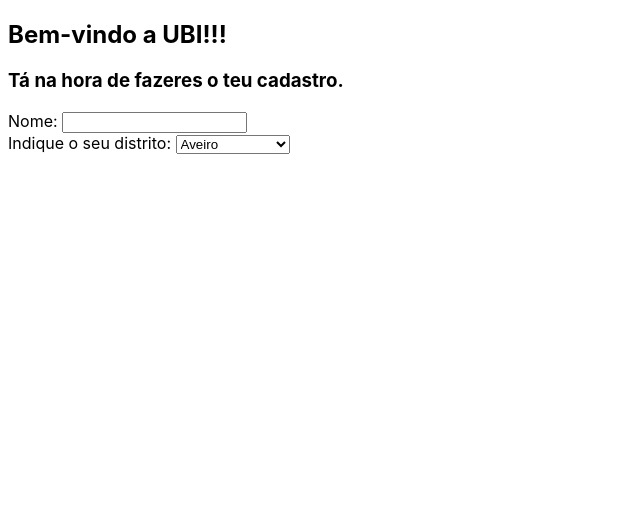
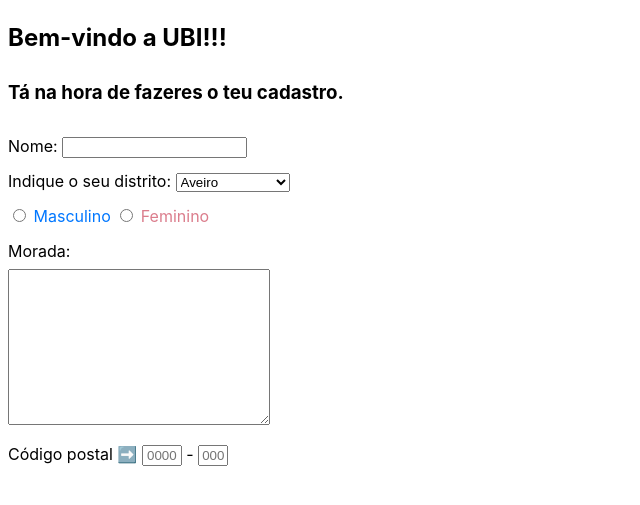
Before and after one commit to RiseGhost/porgramWEB, a PHP site: page / in a window 1280 px wide. Shown: the top 505 px of the page, without its empty margins (0-640 px from the left). Run offline with PHP 8.4, Linux system fonts and the light colour scheme.

Commit message:
update 0.2.2

```diff
--- a/Ficha 2/Formulário Novos Alunos/index.html
+++ b/Ficha 2/Formulário Novos Alunos/index.html
@@ -30,7 +30,17 @@
                 <option value="Viana do Castelo">Castelo</option>
                 <option value="Vila Real">Vila Real</option>
                 <option value="Viseu">Viseu</option>
-            </select>
+            </select><br>
+            <input type="radio" name="genero" value="Masculino">
+            <label for="Masculino" id="LabelMasculino">Masculino</label>
+            <input type="radio" name="genero" value="Feminino">
+            <label for="Feminino" id="LabelFeminina">Feminino</label><br>
+            Morada:<br>
+            <textarea name="Morada" id="TextMorada" cols="30" rows="10"></textarea> <br>
+            Código postal ➡️
+            <input type="text" id="postalCode4" placeholder="0000" maxlength="4">
+            -
+            <input type="text" id="postalCode3" placeholder="000" maxlength="3">
         </form>
     </body>
 </html>
--- a/Ficha 2/Formulário Novos Alunos/style.css
+++ b/Ficha 2/Formulário Novos Alunos/style.css
@@ -6,4 +6,23 @@
 
 .formulario{
     width: 80%;
+    line-height: 35px;
 }
+
+.formulario #LabelMasculino{
+    color: rgb(0, 119, 255);
+}
+
+.formulario #LabelFeminina{
+    color: rgb(219, 125, 140);
+}
+
+.formulario #postalCode4{
+    text-align: center;
+    width: 32px;
+}
+
+.formulario #postalCode3{
+    text-align: center;
+    width: 22px;
+}
--- a/Primeiro Site/pratica1.html
+++ b/Primeiro Site/pratica1.html
@@ -74,7 +74,7 @@
             <p>Telemóvel</p>
             <input type="tel" name="telemovel" class="TextBox">
             <p>Mensagem</p>
-            <textarea name="CaixaDeDuvidas" cols="30" rows="10" class="Duvida">Indique-nos a sua dúvida</textarea>
+            <textarea name="CaixaDeDuvidas" cols="30" rows="10" class="Duvida" placeholder="Indique-nos a sua dúvida"></textarea>
             <p>Qual a razão do seu contacto</p>
             <select name="razao" id="razaoLIST" class="select">
                 <option value="Informação" selected>👩🏻‍💼Pedido de informação</option>
```
